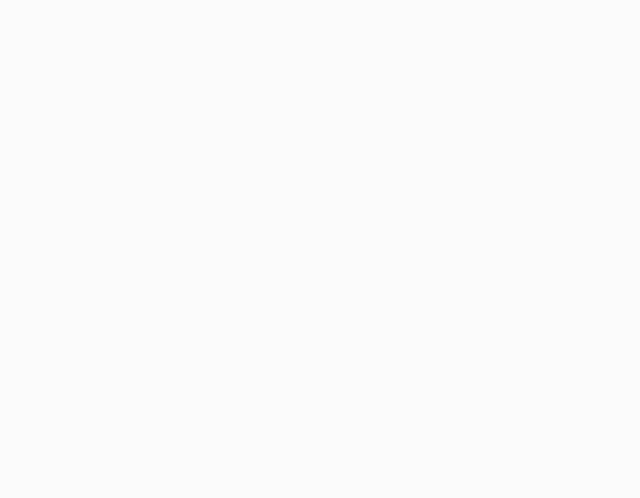
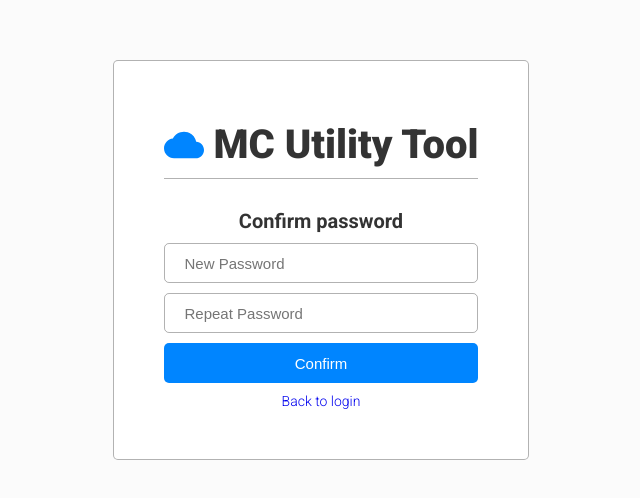
Before and after one commit to MauriceLe/MC-Utility-Tool-Frontend, a React (Vite) app: page /#/reset-confirm in a window 1280 px wide. Before the commit this address led to /. Shown: the part 140-638 px from the top of the page, without its empty margins (319-959 px from the left). Built offline with nearby package versions, Linux system fonts and the light colour scheme.

Commit message:
Changed routing paths

```diff
--- a/src/App.jsx
+++ b/src/App.jsx
@@ -1,6 +1,6 @@
 import { Routes, Route } from "react-router-dom"
-import ResetPassword from './routes/Reset-Password'
-import ResetEmail from './routes/Reset-Email'
+import ResetConfirm from './routes/Reset-Confirm'
+import Reset from './routes/Reset'
 import Login from './routes/Login'
 import Mfa from './routes/Mfa'
 
@@ -9,9 +9,9 @@ function App() {
   return (
     <Routes>
       <Route path="/login" element = {<Login />} />
-      <Route path="/reset-email" element = {<ResetEmail />} />
-      <Route path="/reset-password" element = {<ResetPassword />} />
       <Route path="/mfa" element = {<Mfa />} />
+      <Route path="/reset" element = {<Reset />} />
+      <Route path="/reset-confirm" element = {<ResetConfirm />} />
     </Routes>
   )
 }
--- a/src/main.jsx
+++ b/src/main.jsx
@@ -1,13 +1,13 @@
 import { HashRouter } from 'react-router-dom';
-import React from 'react'
 import ReactDOM from 'react-dom/client'
 import App from './App.jsx'
+import React from 'react'
 import './index.css'
 
 
 ReactDOM.createRoot(document.getElementById('root')).render(
   <React.StrictMode>
-     <HashRouter>
+    <HashRouter>
       <App />
     </HashRouter>
   </React.StrictMode>,
--- a/src/routes/Reset-Email.jsx
+++ b/src/routes/Reset-Confirm.jsx
@@ -3,10 +3,11 @@ import * as React from 'react'
 import '../styles/Auth.css'
 
 
-function ResetEmail() {
+function ResetConfirm() {
 
     const [state, setState] = React.useState({
-        email: ''
+        password: '',
+        repeated: ''
     })
 
     const handleChange = (event) => {
@@ -17,7 +18,10 @@ function ResetEmail() {
 
     const handleSubmit = (event) => {
         event.preventDefault();
-        console.log(state.email);
+
+        if (state.password == state.repeated) {
+            console.log(state.password);
+        }
     }
 
     return (
@@ -28,14 +32,24 @@ function ResetEmail() {
                 <h1 class="title">MC Utility Tool</h1>
             </div>
 
-            <span class="subtitle">Reset password</span>
+            <span class="subtitle">Confirm password</span>
 
             <input
-                name='email'
-                value={state.email}
+                name='password'
+                value={state.password}
                 onChange={handleChange}
                 class="input"
-                placeholder="E-Mail"
+                placeholder="New Password"
+                type="email"
+                required
+            />
+
+            <input
+                name='repeated'
+                value={state.repeated}
+                onChange={handleChange}
+                class="input"
+                placeholder="Repeat Password"
                 type="email"
                 required
             />
@@ -48,4 +62,4 @@ function ResetEmail() {
     )
 }
 
-export default ResetEmail
+export default ResetConfirm
--- a/src/routes/Reset-Password.jsx
+++ b/src/routes/Reset.jsx
@@ -3,11 +3,10 @@ import * as React from 'react'
 import '../styles/Auth.css'
 
 
-function ResetPassword() {
+function Reset() {
 
     const [state, setState] = React.useState({
-        password: '',
-        repeated: ''
+        email: ''
     })
 
     const handleChange = (event) => {
@@ -18,7 +17,7 @@ function ResetPassword() {
 
     const handleSubmit = (event) => {
         event.preventDefault();
-        console.log(state.password);
+        console.log(state.email);
     }
 
     return (
@@ -29,24 +28,14 @@ function ResetPassword() {
                 <h1 class="title">MC Utility Tool</h1>
             </div>
 
-            <span class="subtitle">Confirm password</span>
+            <span class="subtitle">Reset password</span>
 
             <input
-                name='password'
-                value={state.password}
+                name='email'
+                value={state.email}
                 onChange={handleChange}
                 class="input"
-                placeholder="New Password"
-                type="email"
-                required
-            />
-
-            <input
-                name='repeated'
-                value={state.repeated}
-                onChange={handleChange}
-                class="input"
-                placeholder="Repeat Password"
+                placeholder="E-Mail"
                 type="email"
                 required
             />
@@ -59,4 +48,4 @@ function ResetPassword() {
     )
 }
 
-export default ResetPassword
+export default Reset
```
